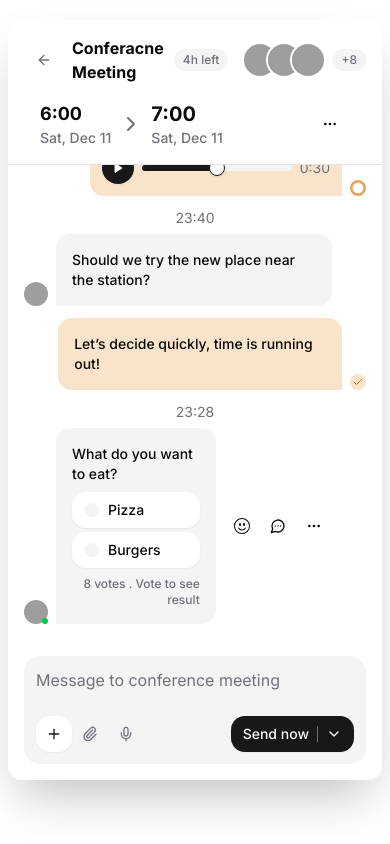
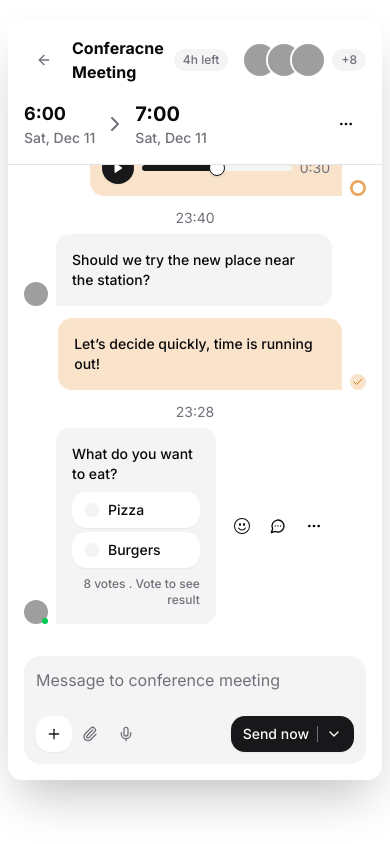
Before and after one commit to jsdev-robin/chat-layout, a React (Vite) app: page / in a window 390 px wide. Built offline with nearby package versions, Linux system fonts and the light colour scheme; grey boxes are pictures that could not be loaded.

Commit message:
Refactor ChatHeader layout for improved responsiveness

```diff
--- a/src/components/chat/ChatHeader.tsx
+++ b/src/components/chat/ChatHeader.tsx
@@ -48,7 +48,7 @@ const ChatHeader = () => {
           </Badge>
         </div>
       </div>
-      <div className="px-8 pb-4 flex items-center justify-between border-b border-border">
+      <div className="flex items-center justify-between border-b border-border pb-4 px-4 md:px-8 lg:px-16">
         <div className="flex items-center gap-2">
           <div>
             <Heading as="h5" className="font-bold">
```
